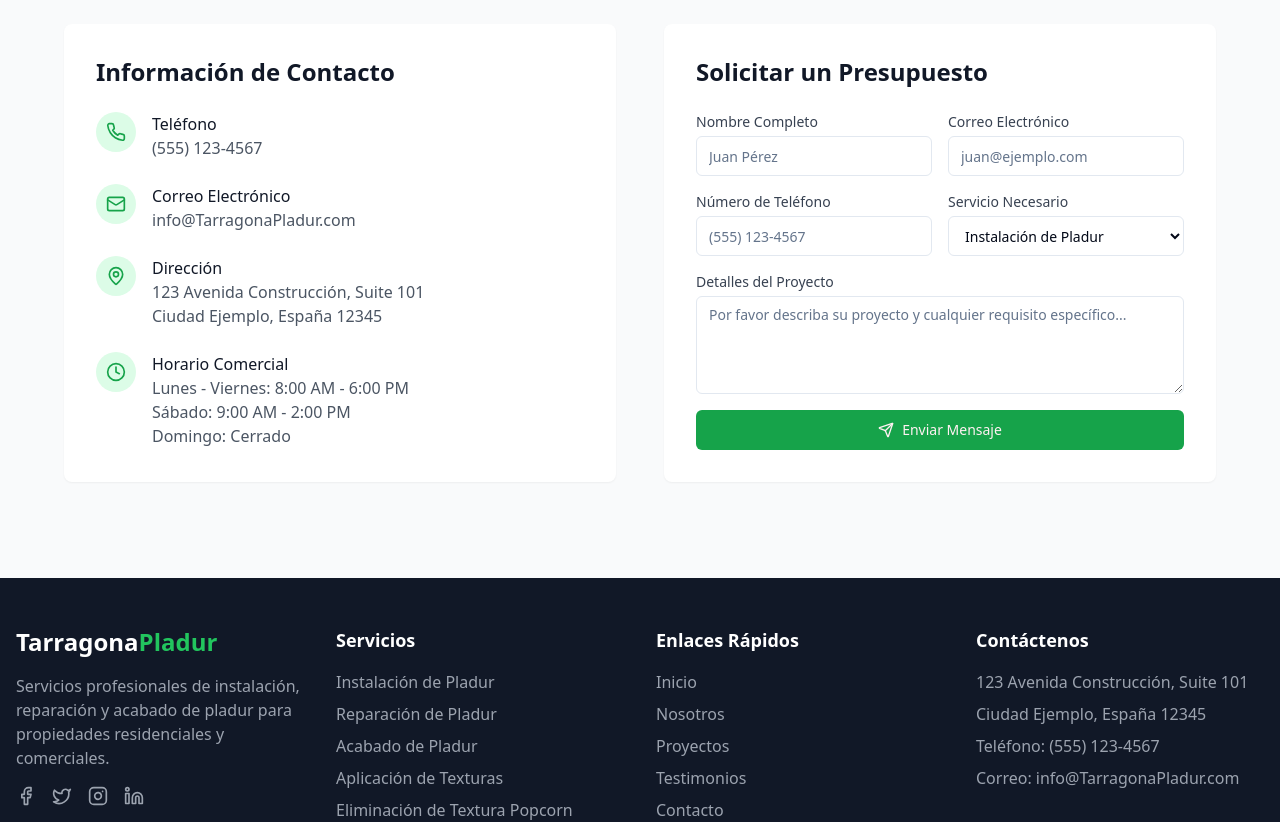
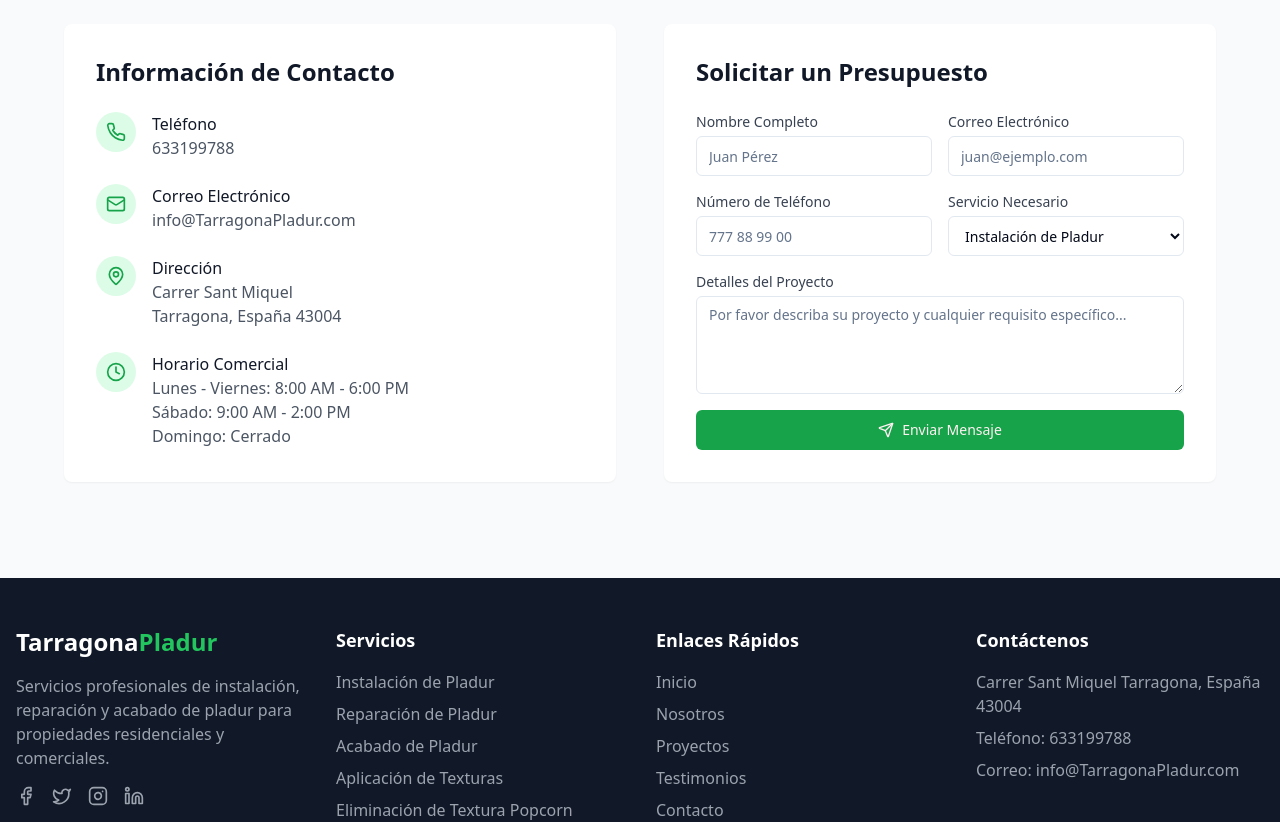
Before and after one commit to talarys/tarragona_pladur, a Next.js app: page / in a window 1280 px wide. Shown: the part 4500-5322 px from the top of the page. Built offline with nearby package versions, Linux system fonts and the light colour scheme.

Commit message:
updated details

```diff
--- a/components/contact.tsx
+++ b/components/contact.tsx
@@ -80,7 +80,7 @@ export default function Contact() {
                 </div>
                 <div>
                   <h4 className="font-medium text-gray-900">Teléfono</h4>
-                  <p className="text-gray-600">(555) 123-4567</p>
+                  <p className="text-gray-600">633199788</p>
                 </div>
               </div>
 
@@ -101,9 +101,9 @@ export default function Contact() {
                 <div>
                   <h4 className="font-medium text-gray-900">Dirección</h4>
                   <p className="text-gray-600">
-                    123 Avenida Construcción, Suite 101
+                    Carrer Sant Miquel
                     <br />
-                    Ciudad Ejemplo, España 12345
+                    Tarragona, España 43004
                   </p>
                 </div>
               </div>
@@ -183,7 +183,7 @@ export default function Contact() {
                       value={formState.phone}
                       onChange={handleChange}
                       required
-                      placeholder="(555) 123-4567"
+                      placeholder="777 88 99 00"
                     />
                   </div>
 
--- a/components/footer.tsx
+++ b/components/footer.tsx
@@ -101,9 +101,8 @@ export default function Footer() {
           <div>
             <h3 className="text-lg font-semibold mb-4">Contáctenos</h3>
             <address className="not-italic text-gray-400 space-y-2">
-              <p>123 Avenida Construcción, Suite 101</p>
-              <p>Ciudad Ejemplo, España 12345</p>
-              <p>Teléfono: (555) 123-4567</p>
+              <p>Carrer Sant Miquel Tarragona, España 43004</p>
+              <p>Teléfono: 633199788</p>
               <p>Correo: info@TarragonaPladur.com</p>
             </address>
           </div>
```
